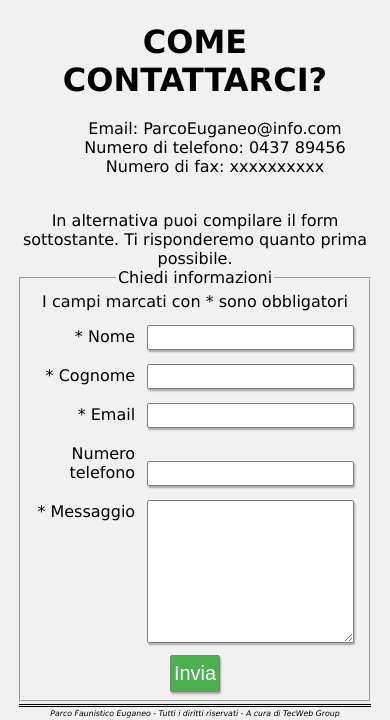
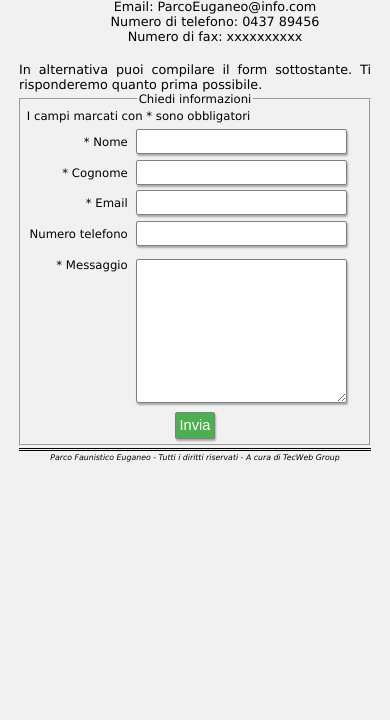
Before and after one commit to Fgiulia/progettoTecnologieWeb2019-2020, a PHP site: page /progettoTecnologieWeb2019-2020/HTML/info.html in a window 390 px wide; the page is wider, and only the part inside the window is pictured. Shown: the part 690-1410 px from the top of that part. After the commit the page ends 1152 px from the top of that part, so only its background shows below. Run offline with PHP 8.4, Linux system fonts and the light colour scheme.

Commit message:
fix info.css

```diff
--- a/CSS/info.css
+++ b/CSS/info.css
@@ -1,9 +1,7 @@
-#containerPagina{
-    text-align: center;
-}
 
 #containerInfo{
     margin: 4%;
+    text-align: center
 }
 
 #indirizzo{
@@ -22,7 +20,7 @@ ul{
 
 #contatti{
     text-align: center;
-    margin-bottom: 10%;
+    margin-bottom: 5%;
 }
 
 
@@ -38,7 +36,22 @@ ul{
     border-radius: 2px;
 }
 
+#testo{
+    text-align: justify;
+}
+
  #inviaMessaggio{
      display: block;
-     text-align: left;
-}
+
+ }
+
+ @media (max-width:1000px){
+
+    body{
+        font-size: 0.8em;
+    }
+
+    .outerBox{
+        font-size: 3vw;
+    }
+ }
--- a/HTML/info.html
+++ b/HTML/info.html
@@ -32,7 +32,7 @@
         <breadcrumb></breadcrumb>
         <menu></menu>
 
-        <div id="containerPagina">
+
         <div id="containerInfo">
             <div id="indirizzo">
                 <div class="titolo"> DOVE TROVARCI? </div>
@@ -53,10 +53,10 @@
             </ul>
         </div>
 
-            <div>In alternativa puoi compilare il form sottostante. Ti risponderemo quanto prima possibile.</div>
+        <div id="testo">In alternativa puoi compilare il form sottostante. Ti risponderemo quanto prima possibile.</div>
 
-            <div class="main">
-                <div id="registerBox" class="outerBox">
+
+        <div class="outerBox">
 
             <form id="registerForm" action="../PHP/invioMessagio.php" onsubmit="checkform()" method="post">
                 <fieldset>
@@ -82,9 +82,9 @@
                 </fieldset>
             </form>
         </div>
-            </div>
 
-        </div>
+
+
 
         <div id="footer">
             <p class="parFooter">Parco Faunistico Euganeo - Tutti i diritti riservati - A cura di <span xml:lang="en">TecWeb Group</span></p>
```
Lines whose indentation alone changed are shown as unchanged.
